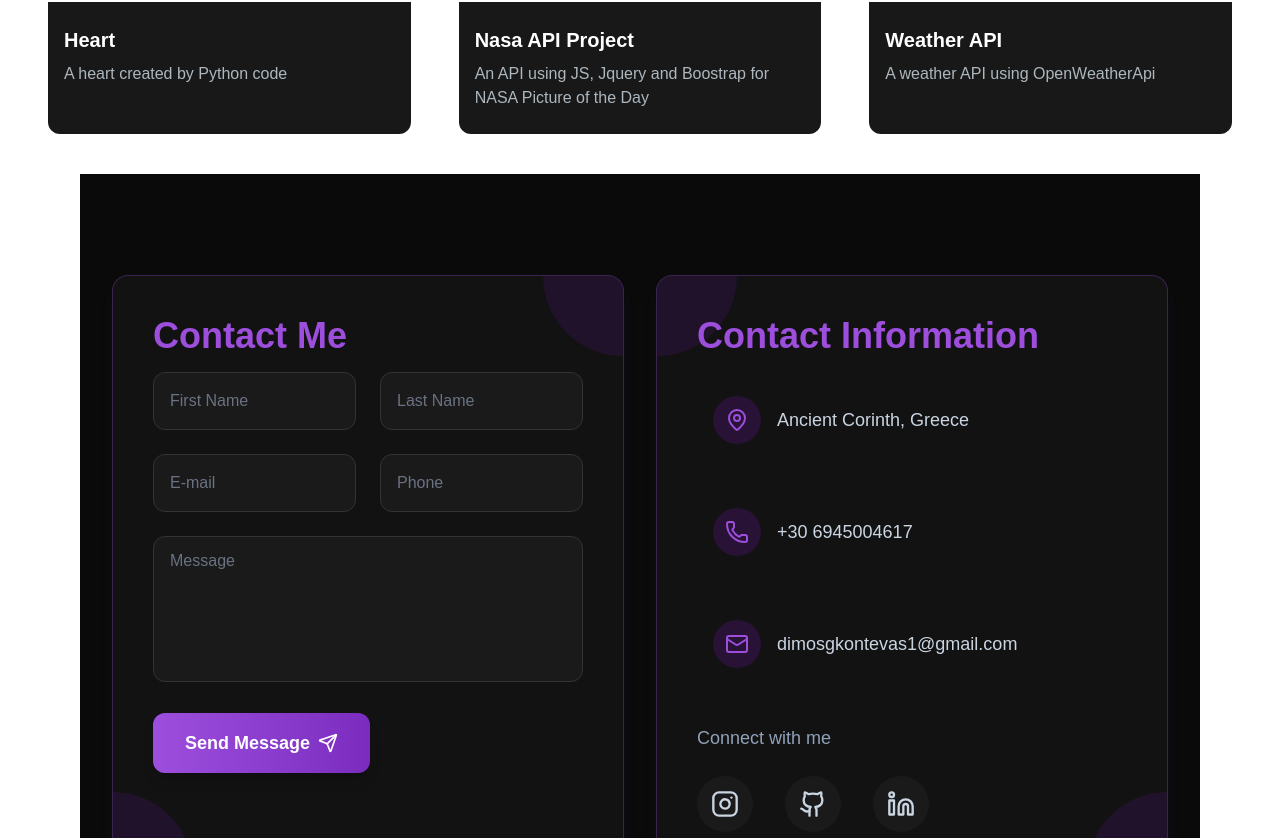
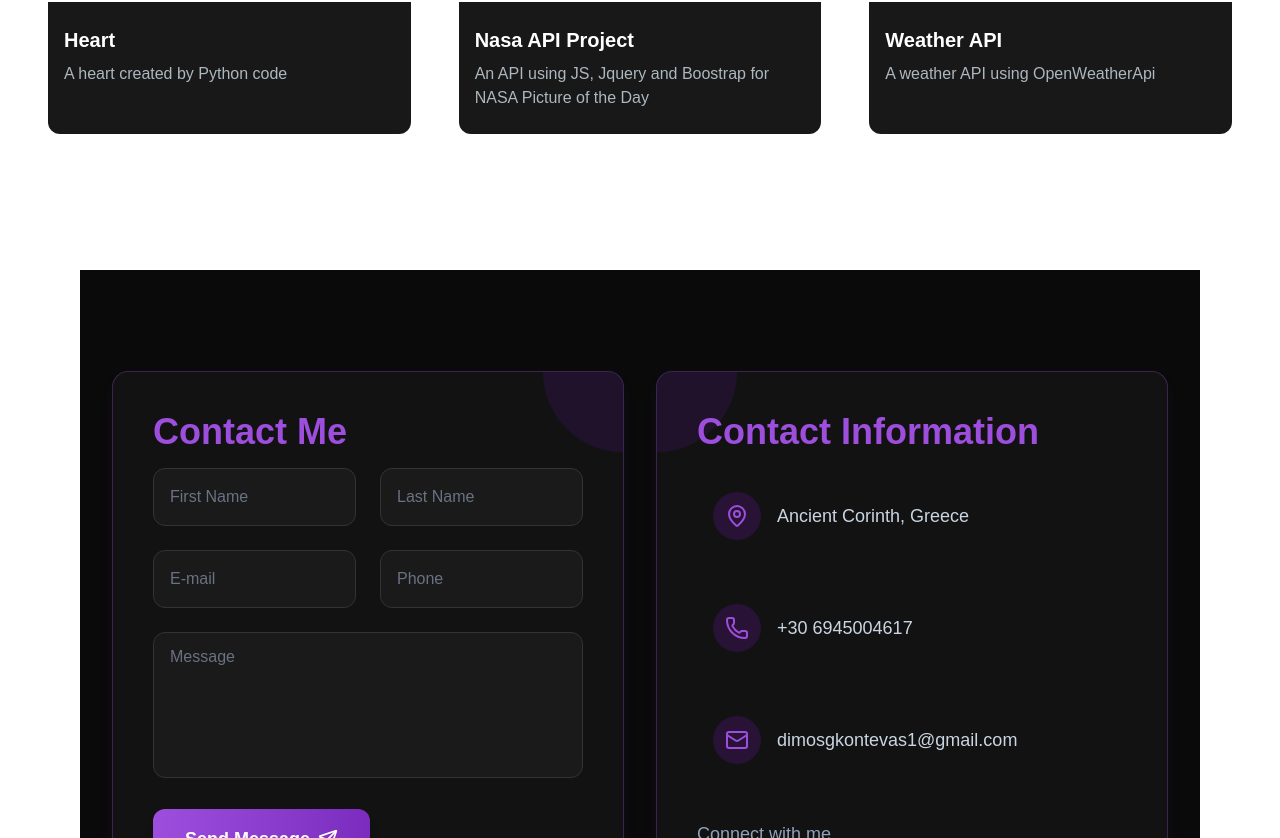
Before and after one commit to gkontevas/Portfolio, a Next.js app: page / in a window 1280 px wide. Shown: the part 2402-3240 px from the top of the page. Built offline with nearby package versions, Linux system fonts and the light colour scheme.

Commit message:
new commit

```diff
--- a/app/components/Contact.jsx
+++ b/app/components/Contact.jsx
@@ -101,7 +101,7 @@ const ContactForm = () => {
   }
 
   return (
-    <div className="min-h-screen w-full mx-auto flex items-center justify-center bg-[#0A0A0A] py-4 px-0 sm:px-6 lg:px-8">
+    <div className="min-h-screen w-full mx-auto flex items-center justify-start bg-[#0A0A0A] py-4 px-0 sm:px-6 lg:px-8">
       <div className="w-full max-w-full xl:max-w-[1400px] 2xl:max-w-[1600px]">
       <div className="flex flex-col md:flex-row gap-4 md:gap-6 lg:gap-8 w-full">
           {/* Contact Form */}
--- a/app/page.js
+++ b/app/page.js
@@ -32,7 +32,7 @@ export default function Home() {
           <ProjectSection />
         </div>
         <br/>
-        <div id="contact" className="w-full max-w-[1400px] mx-auto px-4 sm:px-6 lg:px-8 py-4">
+        <div id="contact" className="w-full flex justify-center mt-24 mx-auto px-4 sm:px-6 lg:px-8 py-4">
           <ContactForm
             github="https://github.com/gkontevas"
             linkedin="https://www.linkedin.com/in/dimos-gkontevas-bb87a22b3/"
```
